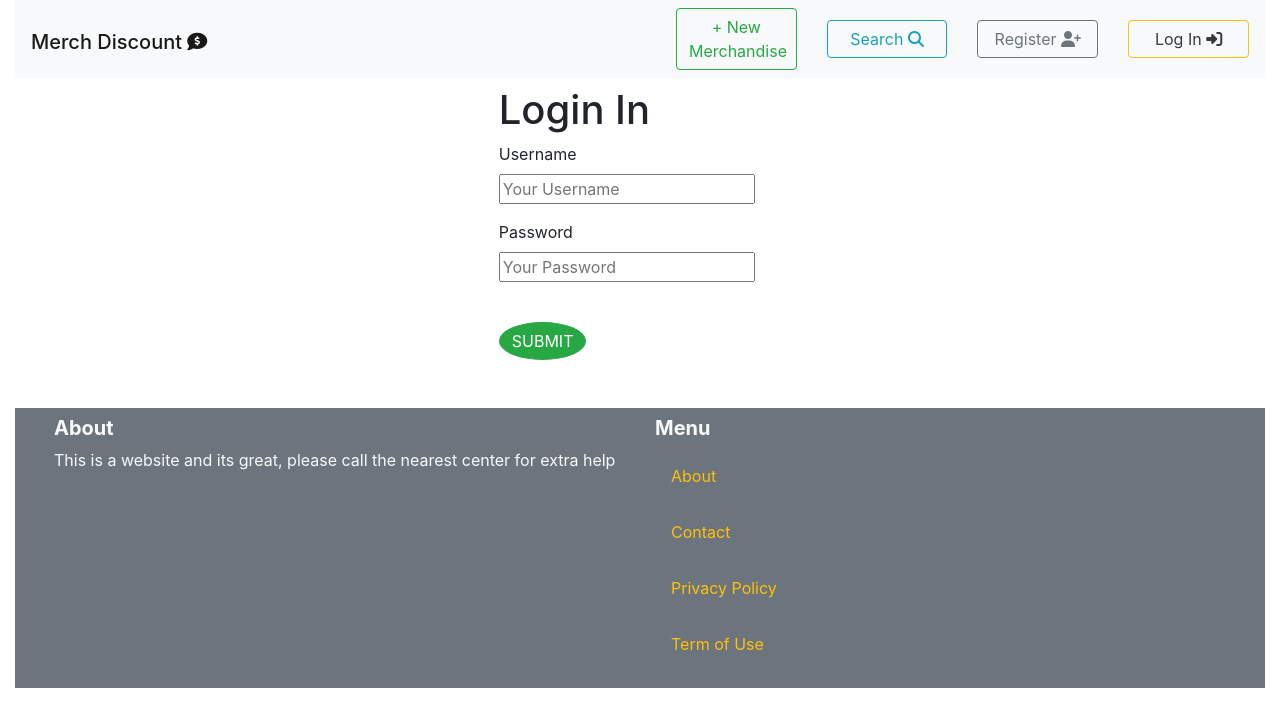
After one commit to GustavFluur/merch_discount, a Django app: page /login/ in a window 1280 px wide. The commit adds this page. Shown: the top 727 px of the page. Run offline with Django 3.2, Linux system fonts and the light colour scheme; some libraries are stand-ins or nearby versions.

Commit message:
Added a new login page, authentication and login features into project

```diff
--- a/core/forms.py
+++ b/core/forms.py
@@ -1,7 +1,17 @@
 from django import forms
-from django.contrib.auth.forms import UserCreationForm
+from django.contrib.auth.forms import UserCreationForm, AuthenticationForm
 from django.contrib.auth.models import User
 
+
+class LoginForm(AuthenticationForm):
+    username = forms.CharField(widget=forms.TextInput(attrs={
+        'placeholder': 'Your Username',
+
+    }))
+    password = forms.CharField(widget=forms.PasswordInput(attrs={
+        'placeholder': 'Your Password',
+
+    }))
 
 class RegisterForm(UserCreationForm):
     class Meta:
--- a/core/templates/core/base.html
+++ b/core/templates/core/base.html
@@ -35,16 +35,21 @@
                                 Search <i class="fas fa-search"></i>
                             </a>
                         </div>
+                        {% if request.user.is_authenticated %}
                         <div class="col-6 col-sm-3">
-                            <a href="{% url 'core:register' %}" class="btn btn-outline-secondary btn-block">
-                                Register <i class="fas fa-user-plus"></i>
+                            <a href="#" class="btn btn-outline-secondary btn-block">
+                                Inbox
                             </a>
                         </div>
                         <div class="col-6 col-sm-3">
-                            <a href="" class="btn btn-outline-warning text-dark btn-block">
-                                Log In <i class="fas fa-sign-in-alt"></i>
+                            <a href="#" class="btn btn-outline-warning text-dark btn-block">
+                                Dasboard
                             </a>
                         </div>
+                        {% else %}
+                        <div class="col-6 col-sm-3"><a href="{% url 'core:register' %}" class="btn btn-outline-secondary btn-block">Register <i class="fas fa-user-plus"></i></a></div>
+                        <div class="col-6 col-sm-3"><a href="{ url 'core:login' }" class="btn btn-outline-warning text-dark btn-block">Log In <i class="fas fa-sign-in-alt"></i></a></div>
+                        {% endif %}
                 </div>
         </nav>
     </div>
--- /dev/null
+++ b/core/templates/core/login.html
@@ -0,0 +1,39 @@
+{% extends 'core/base.html' %}
+{% load static %}
+{% load crispy_forms_tags %}
+
+{% block title %}Register{% endblock %}
+
+{% block content %}
+<div class="container-fluid">
+    <div class="row justify-content-center mt-2">
+        <div class="col-sm-6 col-md-6 col-lg-4 col-xl-3">
+
+                <h1>Login In</h1>
+                <form action="{% url 'core:register' %}" method="post">
+                    {% csrf_token %}
+
+                    <div class="mb-3">
+                        <label class="inline-block mb-2">Username</label><br>
+                        {{ form.username }}
+                    </div>
+                    <div class="mb-3">
+                        <label class="inline-block mb-2">Password</label><br>
+                        {{ form.password }}
+                    </div>
+
+                    {% if form.errors or form.non_field_errors %}
+                        <div class="mb-3 p-6 bg-danger rounded">
+                            {% for field in form %}
+                                {{ field.errors }}
+                            {% endfor %}
+                            {{ form.non_field_errors }}
+
+                        </div>
+                    {% endif %}
+                    <button class="btn btn-success rounded-circle text-uppercase justify-content-center mt-4" type="submit">Submit</button>
+                </form>
+        </div>
+    </div>
+</div>
+{% endblock %}
--- a/core/urls.py
+++ b/core/urls.py
@@ -1,6 +1,8 @@
+from django.contrib.auth import views as auth_views
 from django.urls import path
 
 from . import views
+from .forms import LoginForm
 
 app_name = 'core'
 
@@ -8,4 +10,5 @@ urlpatterns = [
     path('', views.index, name='index'),
     path('contact/', views.contact, name='contact'),
     path('register/', views.register, name='register'),
+    path('login/', auth_views.LoginView.as_view(template_name='core/login.html', authentication_form=LoginForm), name='login'),
 ]
--- a/merch_discount/settings.py
+++ b/merch_discount/settings.py
@@ -28,6 +28,10 @@ DEBUG = True
 ALLOWED_HOSTS = ['*', 'https://8000-gustavfluur-merchdiscou-3wb0aspaalw.ws-eu107.gitpod.io']
 
 CSRF_TRUSTED_ORIGINS = ['https://8000-gustavfluur-merchdiscou-3wb0aspaalw.ws-eu107.gitpod.io']
+
+LOGIN_URL = '/login/'
+LOGIN_REDIRECT_URL = '/'
+LOGOUT_REDIRECT_URL = '/'
 
 # Application definition
 
```
